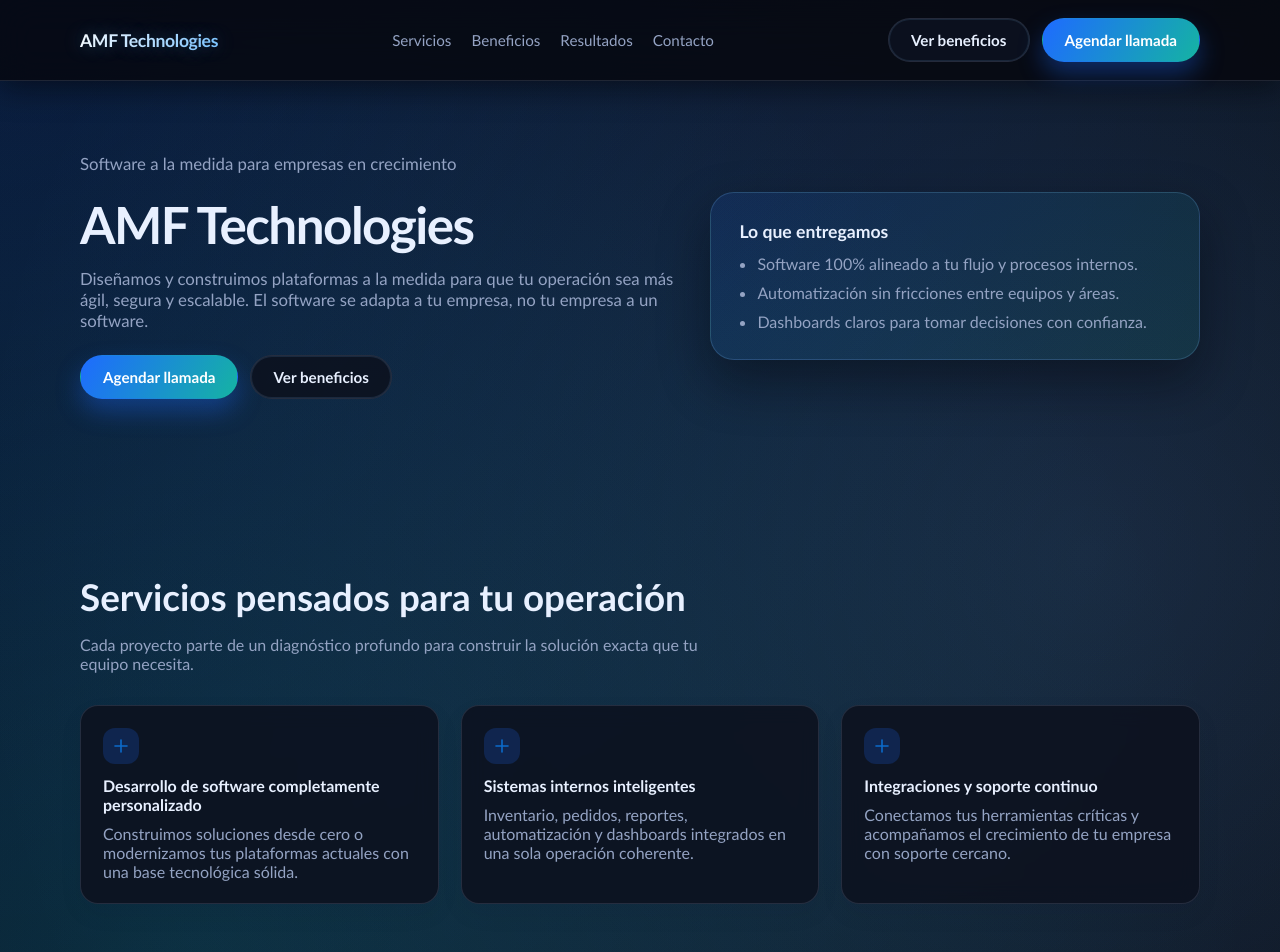
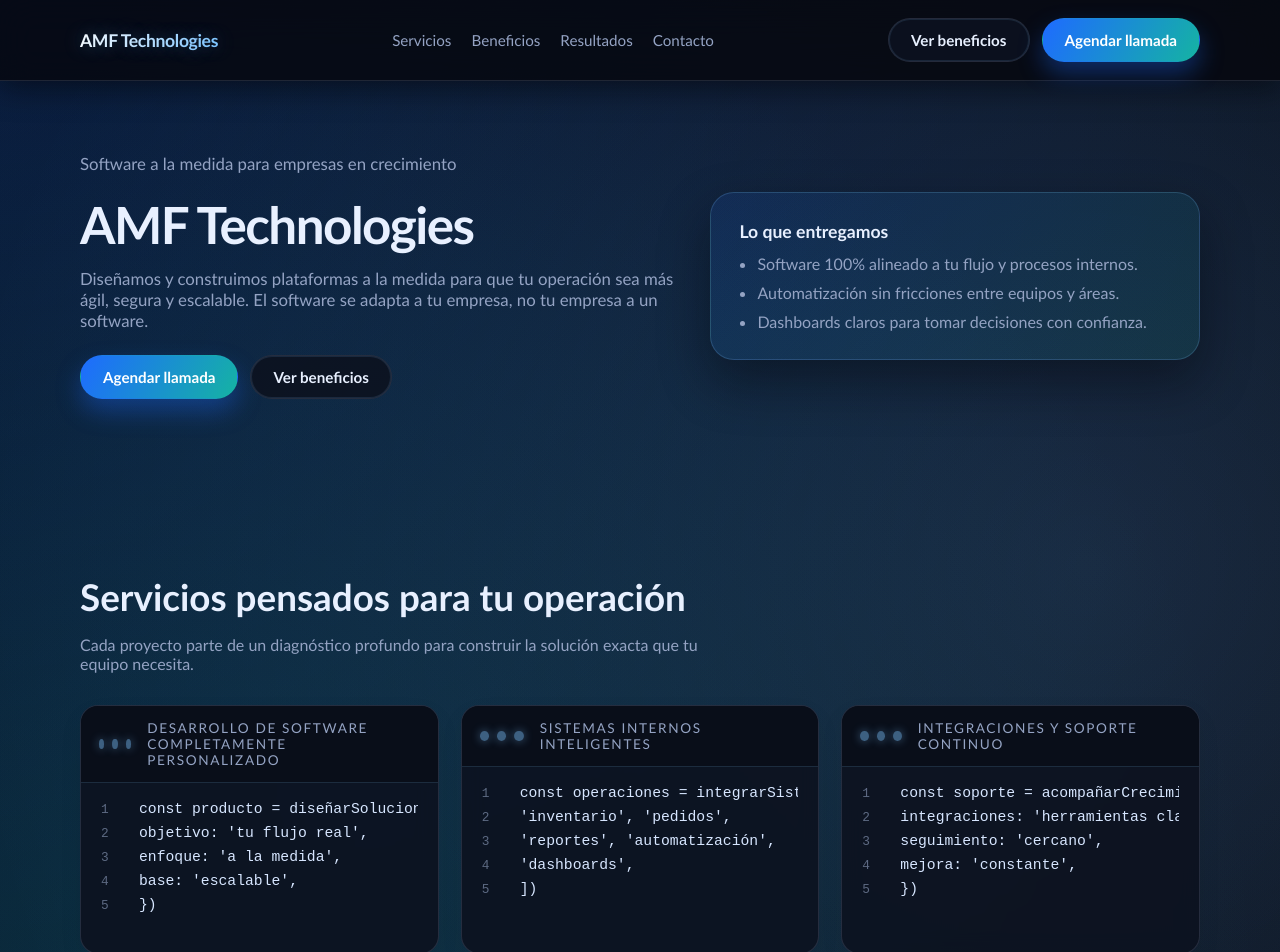
Before and after one commit to Alexistodj124/WebPageAMF, a React (Vite) app: page / in a window 1280 px wide. Shown: the top 952 px of the page. Built offline with nearby package versions, Linux system fonts and the light colour scheme.

Commit message:
code servicios

```diff
--- a/src/components/Hero.jsx
+++ b/src/components/Hero.jsx
@@ -19,7 +19,7 @@ function Hero() {
       if (index >= fullTitle.length) {
         window.clearInterval(interval)
       }
-    }, 90)
+    }, 200)
 
     return () => window.clearInterval(interval)
   }, [fullTitle])
--- a/src/components/Services.jsx
+++ b/src/components/Services.jsx
@@ -1,18 +1,33 @@
 const services = [
   {
     title: 'Desarrollo de software completamente personalizado',
-    description:
-      'Construimos soluciones desde cero o modernizamos tus plataformas actuales con una base tecnológica sólida.',
+    lines: [
+      'const producto = diseñarSolucion({',
+      "  objetivo: 'tu flujo real',",
+      "  enfoque: 'a la medida',",
+      "  base: 'escalable',",
+      '})',
+    ],
   },
   {
     title: 'Sistemas internos inteligentes',
-    description:
-      'Inventario, pedidos, reportes, automatización y dashboards integrados en una sola operación coherente.',
+    lines: [
+      'const operaciones = integrarSistemas([',
+      "  'inventario', 'pedidos',",
+      "  'reportes', 'automatización',",
+      "  'dashboards',",
+      '])',
+    ],
   },
   {
     title: 'Integraciones y soporte continuo',
-    description:
-      'Conectamos tus herramientas críticas y acompañamos el crecimiento de tu empresa con soporte cercano.',
+    lines: [
+      'const soporte = acompañarCrecimiento({',
+      "  integraciones: 'herramientas clave',",
+      "  seguimiento: 'cercano',",
+      "  mejora: 'constante',",
+      '})',
+    ],
   },
 ]
 
@@ -27,19 +42,23 @@ function Services() {
         </p>
         <div className="grid-3">
           {services.map((service) => (
-            <article key={service.title} className="card">
-              <div className="icon">
-                <svg width="20" height="20" viewBox="0 0 20 20" fill="none">
-                  <path
-                    d="M4 10h12M10 4v12"
-                    stroke="#0b6bcb"
-                    strokeWidth="1.6"
-                    strokeLinecap="round"
-                  />
-                </svg>
+            <article key={service.title} className="card code-card">
+              <div className="code-header">
+                <span className="code-dot" />
+                <span className="code-dot" />
+                <span className="code-dot" />
+                <span className="code-title">{service.title}</span>
               </div>
-              <h4>{service.title}</h4>
-              <p>{service.description}</p>
+              <div className="code-body">
+                <ol className="code-lines">
+                  {service.lines.map((line) => (
+                    <li key={line}>
+                      <span className="code-text">{line}</span>
+                    </li>
+                  ))}
+                </ol>
+                <span className="typing-cursor code-cursor" aria-hidden="true" />
+              </div>
             </article>
           ))}
         </div>
--- a/src/styles/landing.css
+++ b/src/styles/landing.css
@@ -106,6 +106,11 @@
 
   .typing-cursor {
     animation: none;
+  }
+
+  .code-text {
+    animation: none;
+    width: auto;
   }
 }
 
@@ -356,6 +361,99 @@
   overflow: hidden;
 }
 
+.code-card {
+  padding: 0;
+}
+
+.code-header {
+  display: flex;
+  align-items: center;
+  gap: 8px;
+  padding: 14px 18px;
+  border-bottom: 1px solid rgba(124, 196, 255, 0.16);
+  background: rgba(9, 14, 26, 0.95);
+}
+
+.code-dot {
+  width: 10px;
+  height: 10px;
+  border-radius: 50%;
+  background: rgba(124, 196, 255, 0.45);
+  box-shadow: 0 0 10px rgba(124, 196, 255, 0.45);
+}
+
+.code-title {
+  margin-left: 8px;
+  font-size: 0.85rem;
+  color: var(--muted);
+  text-transform: uppercase;
+  letter-spacing: 0.12em;
+}
+
+.code-body {
+  position: relative;
+  padding: 18px 20px 22px;
+  font-family: "Space Mono", "Courier New", monospace;
+  font-size: 0.92rem;
+  color: #d7e6ff;
+  min-height: 170px;
+}
+
+.code-lines {
+  list-style: none;
+  margin: 0;
+  padding: 0;
+  counter-reset: code;
+  display: grid;
+  gap: 8px;
+}
+
+.code-lines li {
+  counter-increment: code;
+  display: grid;
+  grid-template-columns: 24px 1fr;
+  gap: 14px;
+  align-items: baseline;
+}
+
+.code-lines li::before {
+  content: counter(code);
+  color: rgba(148, 163, 195, 0.6);
+  font-size: 0.8rem;
+}
+
+.code-text {
+  color: #d7e6ff;
+  display: inline-block;
+  animation: codeTyping 2.8s steps(18, end) both;
+  white-space: nowrap;
+  overflow: hidden;
+}
+
+.code-card:nth-child(2) .code-text {
+  animation-delay: 0.3s;
+}
+
+.code-card:nth-child(3) .code-text {
+  animation-delay: 0.6s;
+}
+
+.code-cursor {
+  position: absolute;
+  right: 20px;
+  bottom: 18px;
+  height: 1.1em;
+}
+
+@keyframes codeTyping {
+  from {
+    width: 0;
+  }
+  to {
+    width: 100%;
+  }
+}
+
 .card:hover {
   transform: translateY(-4px);
   box-shadow: 0 18px 40px rgba(11, 15, 26, 0.12);
```
